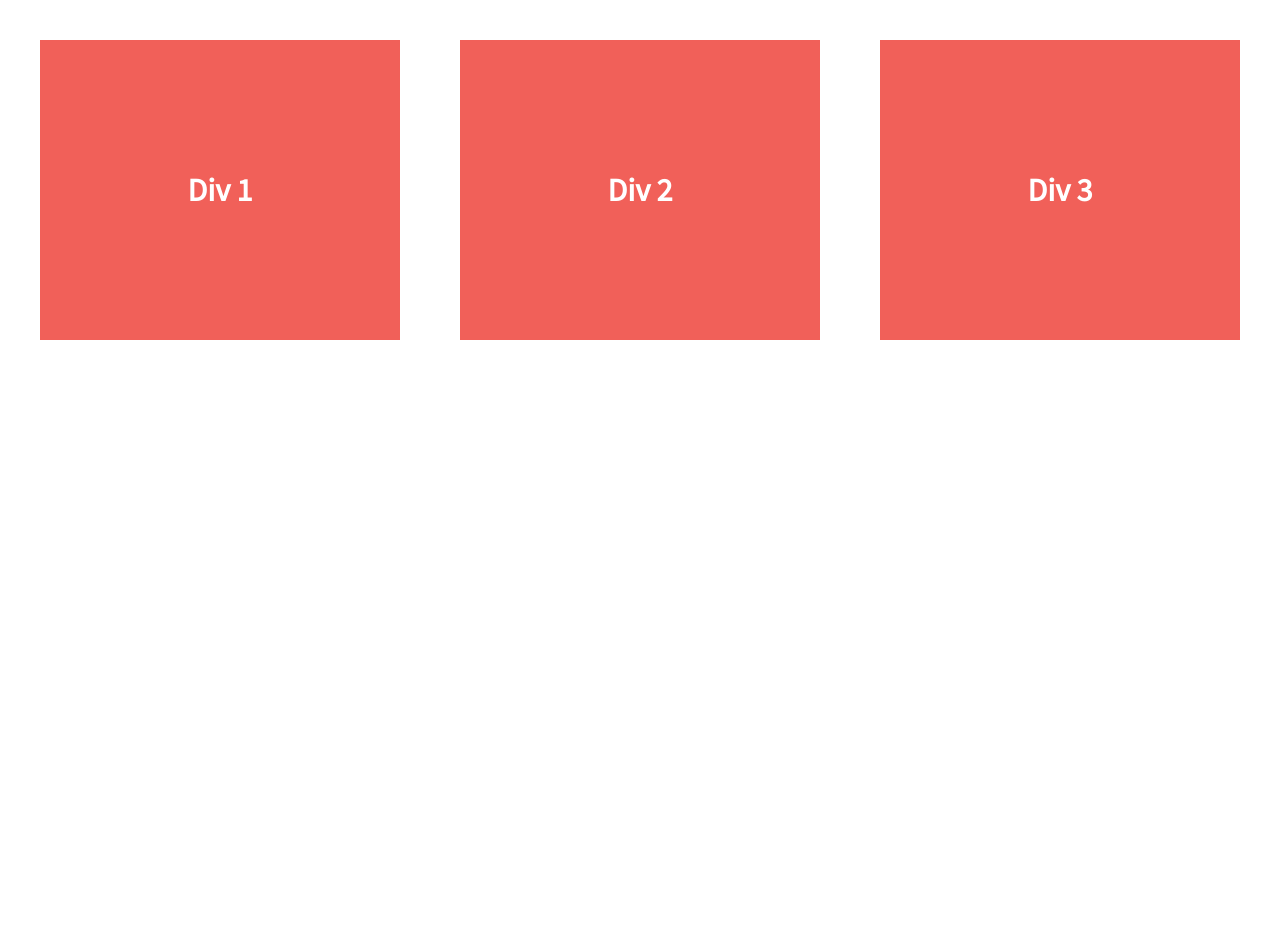
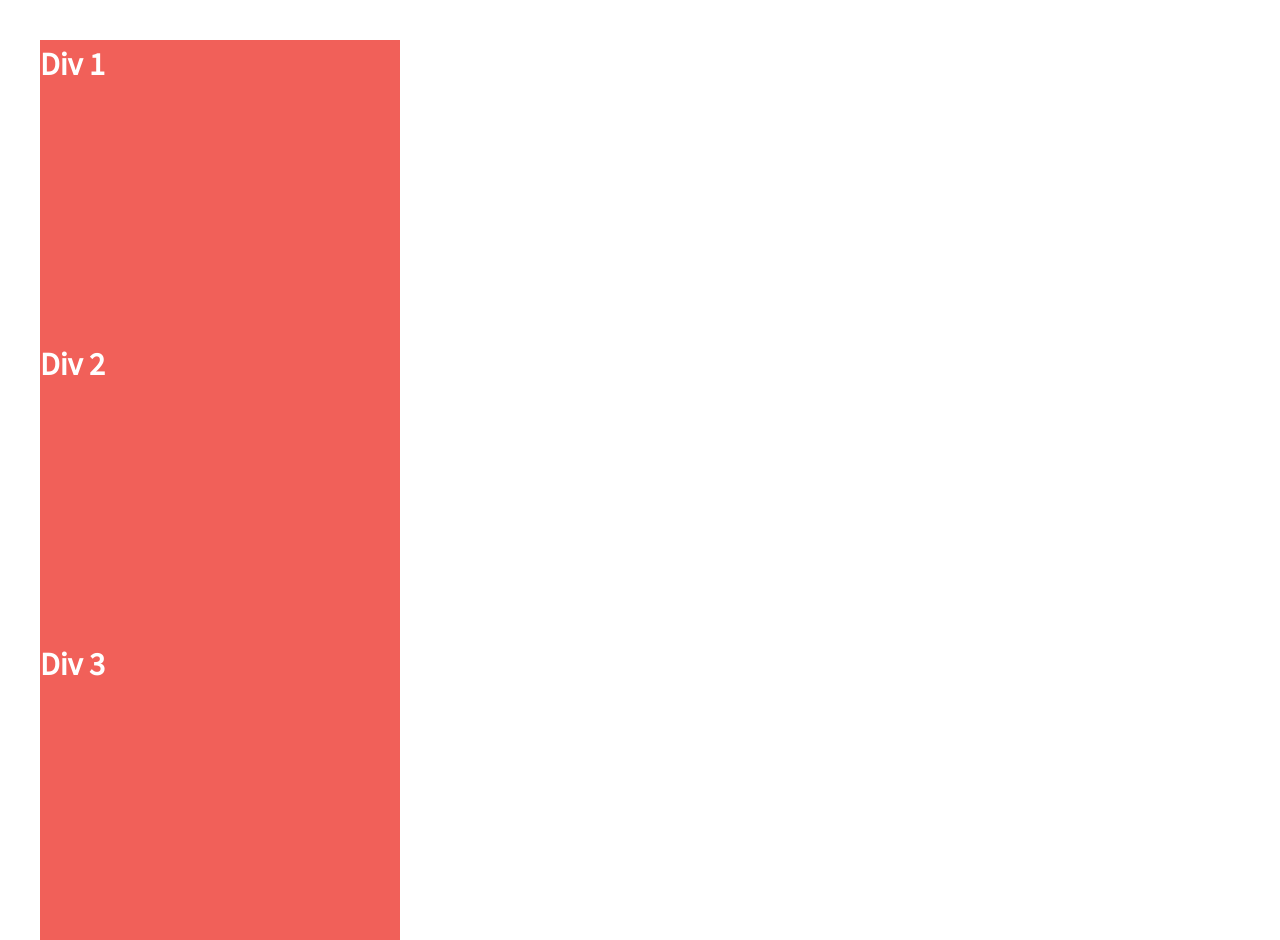
Before and after one commit to skillcrush/206-flexbox-project, a plain HTML site: page index.html in a window 1280 px wide. Before the commit the page ends 880 px from the top, so only its background shows below. Drawn offline with nearby package versions, Linux system fonts and the light colour scheme.

Commit message:
added starter code with comments of what to add in the CSS

```diff
--- a/css/main.css
+++ b/css/main.css
@@ -100,7 +100,6 @@ textarea {
 html {
     background-color: #fff;
     height: 100%;
-    width: 100%;
 }
 body {
     font-family: 'Source Sans Pro', sans-serif;
@@ -111,22 +110,12 @@ body {
 }
 
 .wrapper {
-  display: -webkit-box;
-  display: -moz-box;
-  display: -ms-flexbox;
-  display: -webkit-flex;
-  display: flex;
-  -webkit-flex-flow: row wrap;
-  flex-flow: row wrap;
-  justify-content:space-between;
-  align-items:center;
-  font-weight: bold;
+    /*add display:flex and set justify-content to space-between*/
+    font-weight: bold;
 }
 
 .div-1, .div-2, .div-3 {
-    display: flex;
-    justify-content:center;
-    align-items:center;
+    /*add display:flex and set justify-content and align-items to center*/
     color: #fff;
     line-height: 1.5em;
     font-size: 1.6em;
```
